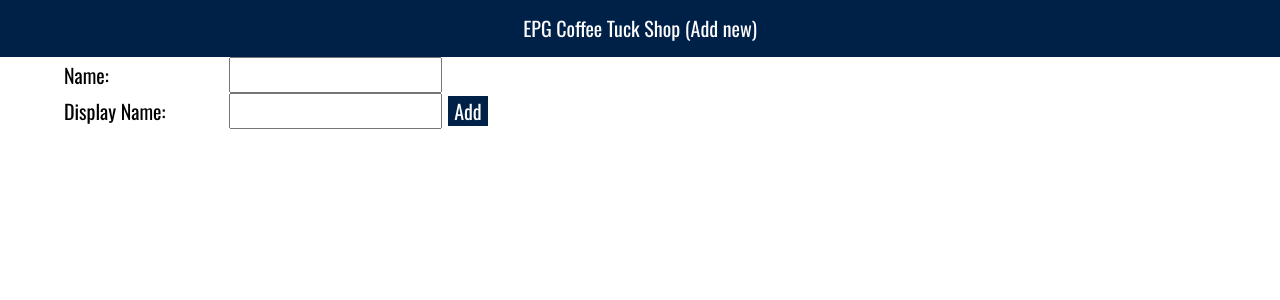
After one commit to ricwtk/coffeetuckshop, a PHP site: page /addnew.php in a window 1280 px wide. The commit adds this page. Shown: the top 300 px of the page. Run offline with PHP 8.4, Linux system fonts and the light colour scheme.

Commit message:
add new php to add new people to list

```diff
--- /dev/null
+++ b/addnew.php
@@ -0,0 +1,69 @@
+<?php
+  $mysqli = new mysqli("localhost", "root", "root", "epgcoffee");
+
+  if (isset($_POST['name'])) {
+    if ($_POST['name'] == '') {
+      header("location:addnew.php?msg=name cannnot be empty");
+      die();
+    }
+    if ($_POST['displayname'] == '') {
+      header("location:addnew.php?msg=display name cannot be empty");
+      die();
+    }
+    $res = $mysqli->query("select name from namelist where name = '" . $_POST['name'] . "'");
+    $rows = $res->fetch_assoc();
+    if ($res->num_rows > 0) {
+      header("location:addnew.php?msg='" . $_POST['name'] . "' is taken");
+      die();
+    }
+    # insert name to namelist
+    $mysqli->query("insert into namelist (name, displayname) values ('" . $_POST['name'] . "', '" . $_POST['displayname'] . "')");
+    # insert name to cashleft
+    $mysqli->query("insert into cashleft (name, cashleft) values ('" . $_POST['name'] . "', 0)");
+    # insert name into consumed
+    $mysqli->query("insert into consumed (name, date, used) values ('" . $_POST['name'] . "', current_date, 0)");
+    # refresh page to prevent resending
+    header("Location: addnew.php?msg='" . $_POST['name'] . "' saved to list");
+  }
+
+?>
+<!DOCTYPE html>
+<html>
+<head>
+  <meta name="robots" content="noindex,nofollow">
+  <meta name=viewport content="width=device-width, initial-scale=1">
+  <title>EPG Begbroke Coffee Payment Update</title>
+  <link href='https://fonts.googleapis.com/css?family=Oswald' rel='stylesheet' type='text/css'>
+  <link rel="stylesheet" type="text/css" href="style.css">
+  <script type="text/javascript">
+    function closeWindow() {
+      window.open('','_parent','');
+      window.close();
+    }
+  </script>
+</head>
+
+<body>
+  <div class='header'>EPG Coffee Tuck Shop (Add new)</div>
+
+  <div class='content center'>
+    <div>
+    <?php if (isset($_GET['msg'])) { echo $_GET['msg']; } ?>
+    </div>
+    <div class='addnew left'>
+      <form enctype='multipart/form-data' method='post'>
+        <div>
+          <div class='label'>Name:</div>
+          <input type='text' id='name' name='name'>
+        </div>
+        <div>
+          <div class='label'>Display Name:</div>
+          <input type='text' id='displayname' name='displayname'>
+          <input type='submit' id='submitnew' hidden>
+          <label for='submitnew' class='submitnew button'>Add</label>
+        </div>
+      </form>
+    </div>
+  </div>
+</body>
+</html>
--- a/style.css
+++ b/style.css
@@ -18,3 +18,6 @@ div {margin: auto;}
 .gbppaid, .submitpayment {display: inline-block;}
 .center {text-align: center}
 .left {text-align: left;}
+
+/*addnew.php*/
+.label {width: 100%; max-width: 8em; display: inline-block;}
--- a/updatepayment.php
+++ b/updatepayment.php
@@ -20,7 +20,7 @@
 		# save to entry table
 		$mysqli->query("insert into entry (datetime, name, action, cashleft)"
 			. " values (current_timestamp, '" . $_POST['name'] . "', "
-			. "'GBP" . $_POST['paidamt'] . "=+" . $newcash . "', " . $cleft . ")");
+			. "'GBP" . $_POST['paidamt'] . "', " . $cleft . ")");
 		# reload page to prevent resending of information
 		header("Location: updatepayment.php");
 	}
```
